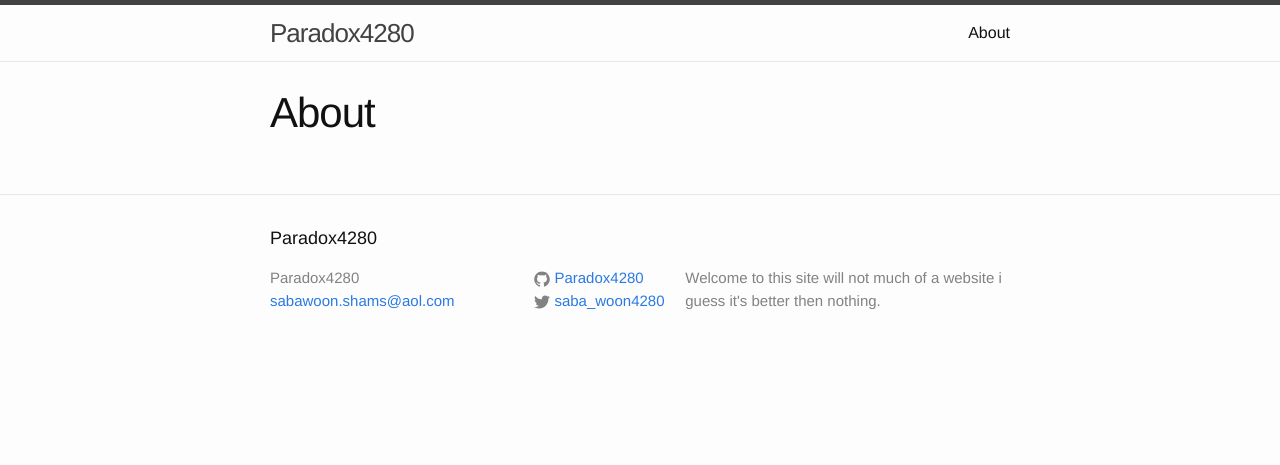
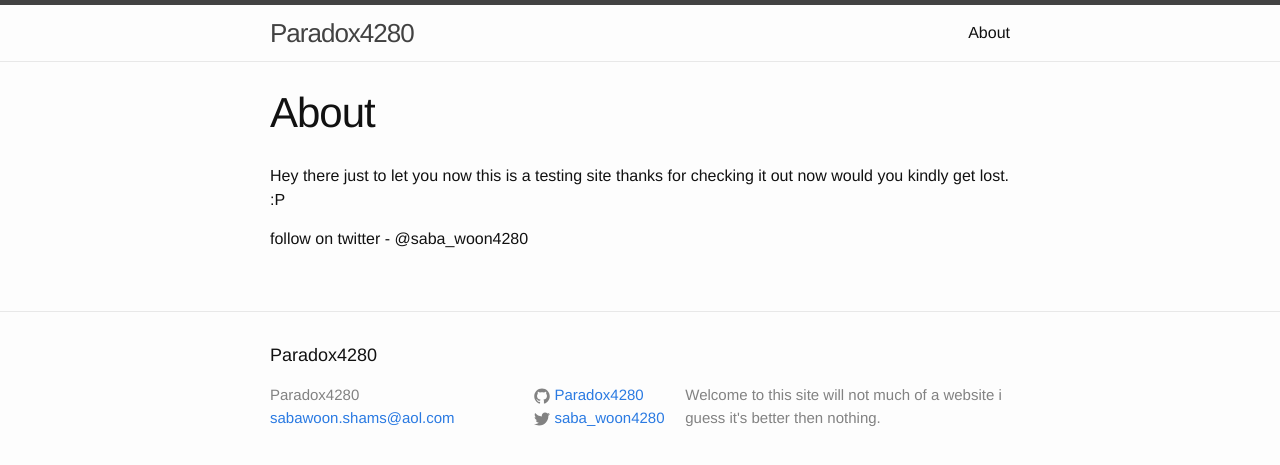
Before and after one commit to paradox4280/paradox4280.github.io, a Jekyll site: the page built from about.md, in a window 1280 px wide. Shown: the top 465 px of the page. Built offline with Jekyll 4.4.1, drawn with Linux system fonts in a browser that asks for light colours.

Commit message:
Update about.md

```diff
--- a/about.md
+++ b/about.md
@@ -3,3 +3,7 @@ layout: page
 title: About
 permalink: /about/
 ---
+Hey there just to let you now this is a testing site
+thanks for checking it out now would you kindly get lost. :P
+
+follow on twitter - @saba_woon4280
```
